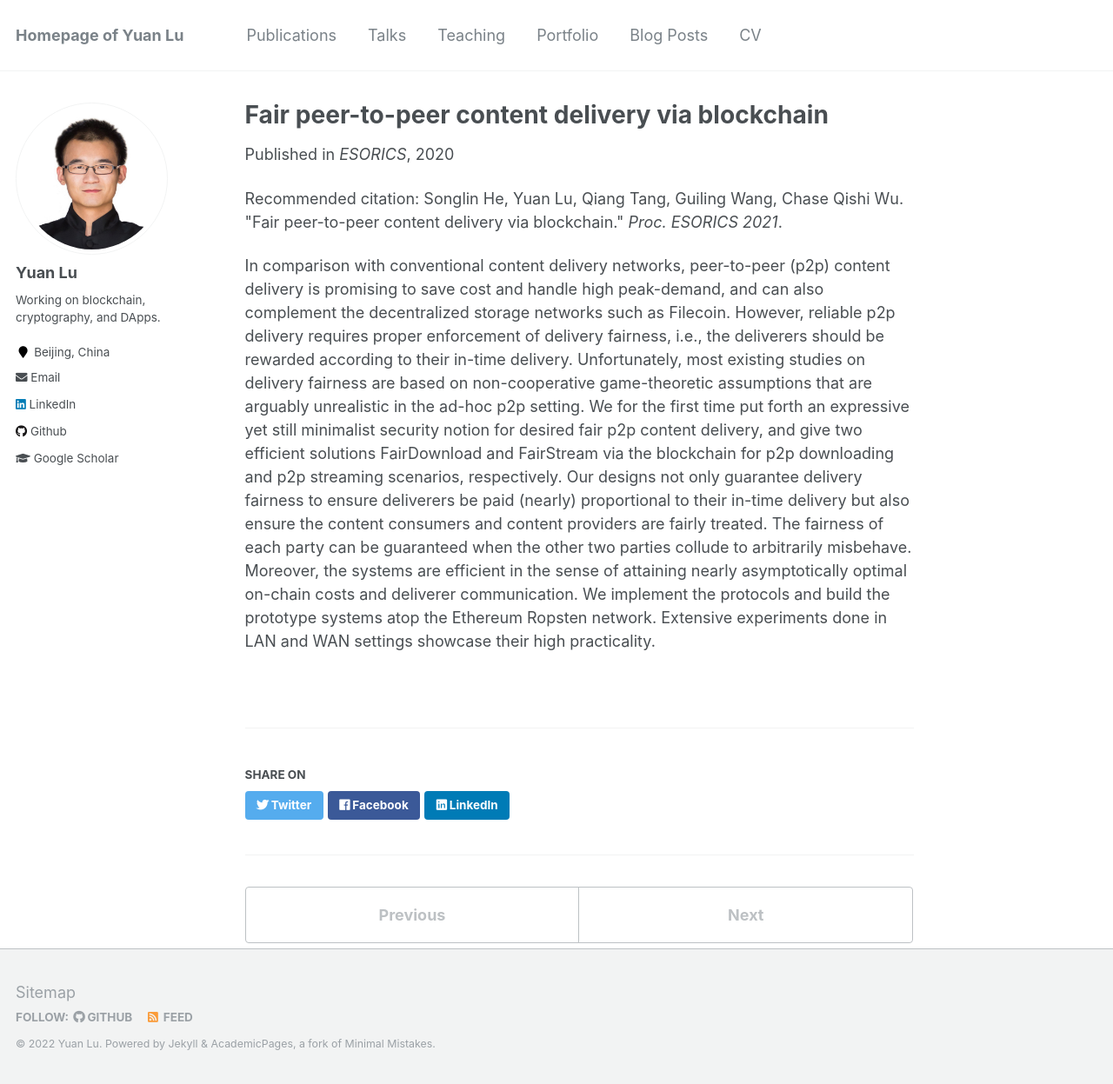
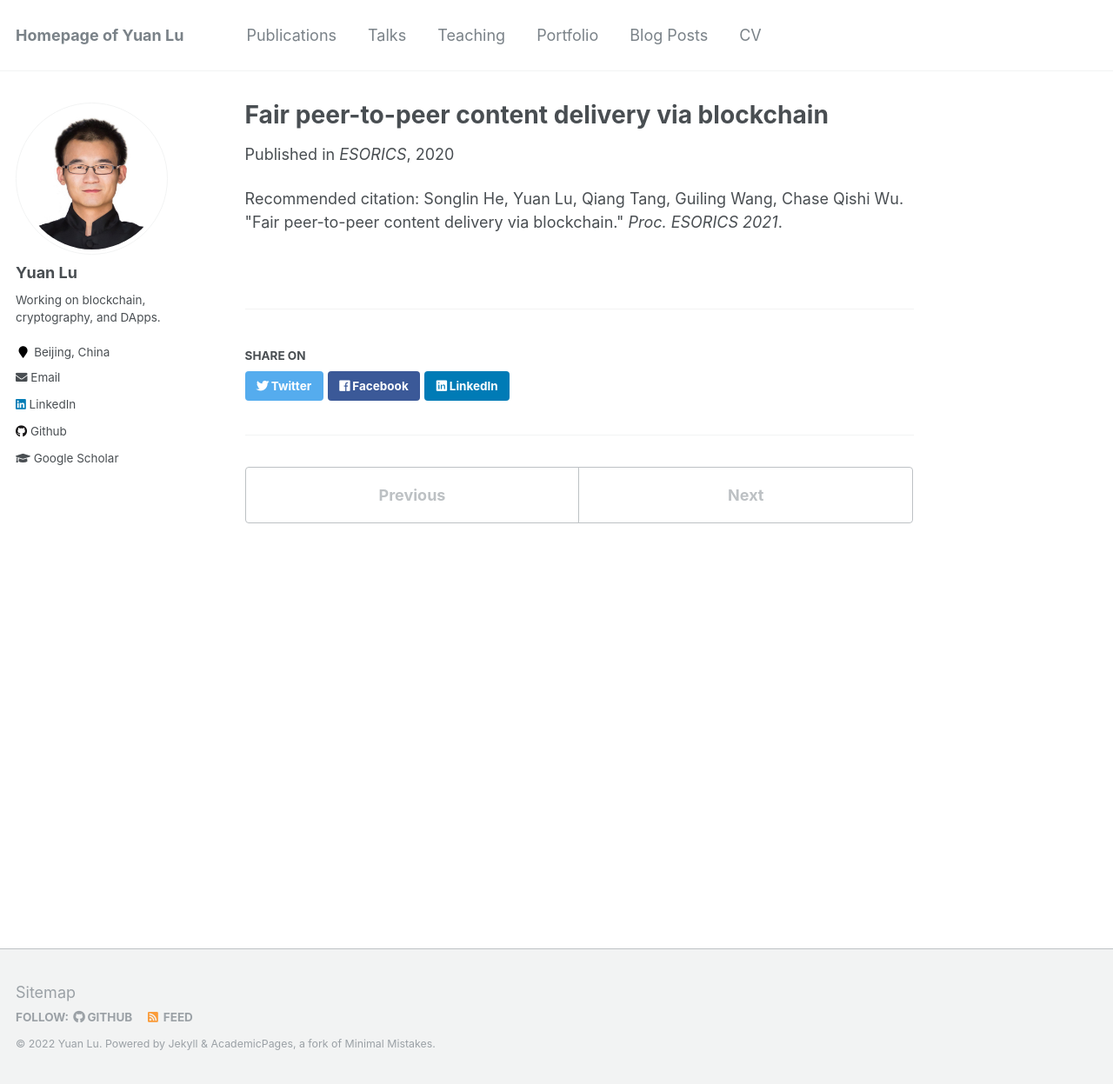
Before and after one commit to yylluu/yylluu.github.io, a Jekyll site: the page built from _publications/2021-09-30-dcdn.md, in a window 1280 px wide and 1247 px high. Shown: the whole window at 87% size. Built offline with Jekyll 4.4.1, drawn with Linux system fonts in a browser that asks for light colours.

Commit message:
Update 2021-09-30-dcdn.md

```diff
--- a/_publications/2021-09-30-dcdn.md
+++ b/_publications/2021-09-30-dcdn.md
@@ -2,10 +2,7 @@
 title: "Fair peer-to-peer content delivery via blockchain"
 collection: ESORICS 2021
 permalink: /publication/2021-09-30-dcdn
-excerpt: 'Lightweight client'
 date: 2020-08-03
 venue: 'ESORICS'
-
 citation: 'Songlin He, Yuan Lu, Qiang Tang, Guiling Wang, Chase Qishi Wu. &quot;Fair peer-to-peer content delivery via blockchain.&quot; <i>Proc. ESORICS 2021</i>.'
 ---
-In comparison with conventional content delivery networks, peer-to-peer (p2p) content delivery is promising to save cost and handle high peak-demand, and can also complement the decentralized storage networks such as Filecoin. However, reliable p2p delivery requires proper enforcement of delivery fairness, i.e., the deliverers should be rewarded according to their in-time delivery. Unfortunately, most existing studies on delivery fairness are based on non-cooperative game-theoretic assumptions that are arguably unrealistic in the ad-hoc p2p setting. We for the first time put forth an expressive yet still minimalist security notion for desired fair p2p content delivery, and give two efficient solutions FairDownload and FairStream via the blockchain for p2p downloading and p2p streaming scenarios, respectively. Our designs not only guarantee delivery fairness to ensure deliverers be paid (nearly) proportional to their in-time delivery but also ensure the content consumers and content providers are fairly treated. The fairness of each party can be guaranteed when the other two parties collude to arbitrarily misbehave. Moreover, the systems are efficient in the sense of attaining nearly asymptotically optimal on-chain costs and deliverer communication. We implement the protocols and build the prototype systems atop the Ethereum Ropsten network. Extensive experiments done in LAN and WAN settings showcase their high practicality.
```
